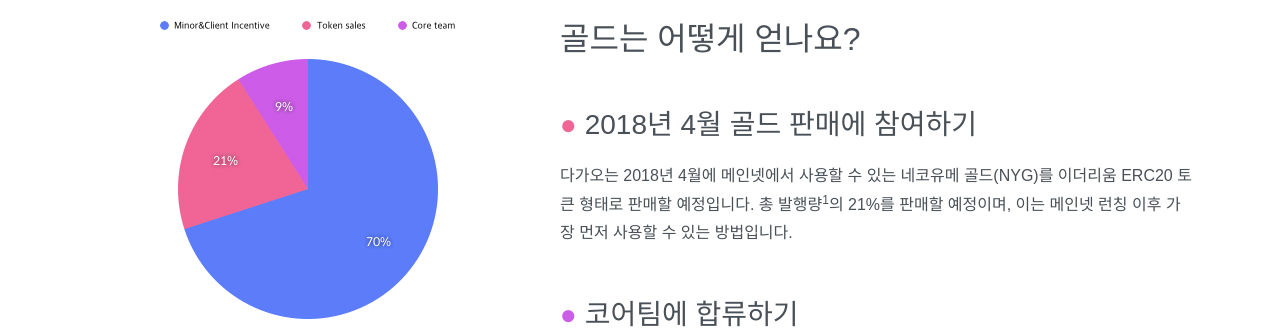
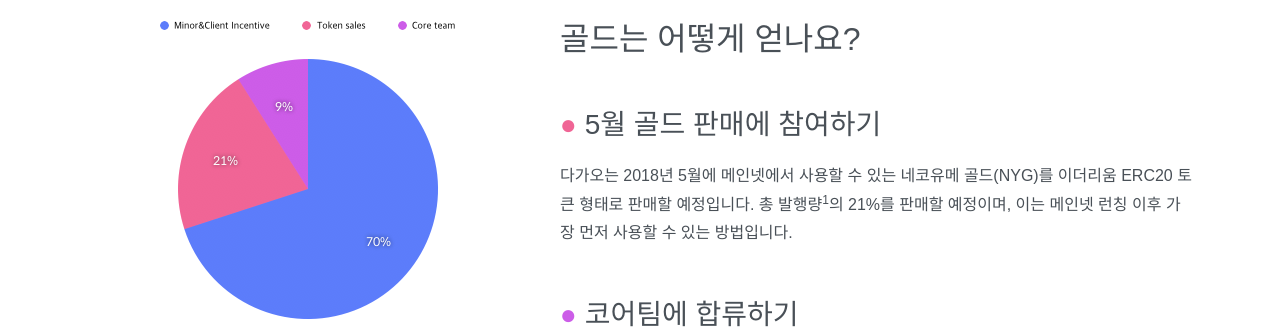
Before and after one commit to nekoyume/nekoyume.github.io, a Jekyll site: the page built from token.html, in a window 1280 px wide. Shown: the part 492-821 px from the top of the page. Built offline with Jekyll 4.4.1, drawn with Linux system fonts in a browser that asks for light colours; nearby versions of some CDN libraries; some web fonts are replaced.

Commit message:
Add placeholder of video & Change tokens sales date

```diff
--- a/css/style.scss
+++ b/css/style.scss
@@ -35,6 +35,9 @@
 
 video.demo {
   width: 480px;
+  height: auto;
+  background: url(/images/demo.jpg);
+  background-size: cover;
 }
 
 @media (max-width: 48em) {
@@ -301,9 +304,9 @@
     margin-top: 50px;
     margin-bottom: 20px;
 
-    &.sales span   { color: $oc-pink-5; }
-    &.team span    { color: $oc-grape-5; }
-    &.network span { color: $oc-indigo-5; }
+    &.sales .circle   { color: $oc-pink-5; }
+    &.team .circle    { color: $oc-grape-5; }
+    &.network .circle { color: $oc-indigo-5; }
   }
 
   small {
--- a/token.html
+++ b/token.html
@@ -25,12 +25,12 @@
   </div>
   <div class="col-md-7 col-xs-12">
     <h2>골드는 어떻게 얻나요?</h2>
-    <h3 class="token-method sales"><span>●</span> 2018년 4월 골드 판매에 참여하기</h3>
-    <p>다가오는 2018년 4월에 메인넷에서 사용할 수 있는 네코유메 골드(NYG)를 이더리움 ERC20 토큰 형태로 판매할 예정입니다. 총 발행량<sup>1</sup>의 21%를 판매할 예정이며, 이는 메인넷 런칭 이후 가장 먼저 사용할 수 있는 방법입니다.</p>
-    <h3 class="token-method team"><span>●</span> 코어팀에 합류하기</h3>
+    <h3 class="token-method sales"><span class="circle">●</span> 5월 골드 판매에 참여하기</h3>
+    <p>다가오는 2018년 5월에 메인넷에서 사용할 수 있는 네코유메 골드(NYG)를 이더리움 ERC20 토큰 형태로 판매할 예정입니다. 총 발행량<sup>1</sup>의 21%를 판매할 예정이며, 이는 메인넷 런칭 이후 가장 먼저 사용할 수 있는 방법입니다.</p>
+    <h3 class="token-method team"><span class="circle">●</span> 코어팀에 합류하기</h3>
     <p>향후 1년의 집중 개발 기간동안 코어팀에 참여하시는 분들께 예약된 9%의 골드를 기여량에 비례하여 분배할 예정입니다. 어느 방향으로든 개발에 도움이 되실 수 있으신 분들은 <a class="mail" href="mailto:jc@nekoyu.me">jc@nekoyu.me</a>로 지원 신청을 해주시거나, 오픈된 이슈에 대한 Pull Request를 보내주시기 바랍니다.</p>
 
-    <h3 class="token-method network"><span>●</span> 네트워크에 참여하기</h3>
+    <h3 class="token-method network"><span class="circle">●</span> 네트워크에 참여하기</h3>
     <p>메인넷 런칭 이후, 공개된 코드를 바탕으로 플레이어에게 클라이언트를 제공하거나, <code>$ neko</code> 를 실행시켜 블록을 생성하면 이에 맞는 보상을 얻을 수 있습니다. 전체 보상 비중중 가장 큰 규모를 차지하며, 2019년부터 골드를 얻을 수 있는 유일한 방법이 될 예정입니다. 4년간 발행 예정량은 아래와 같습니다.</p>
 
     <table class="table text-right">
```
Also changed, not shown: images/demo.jpg (added).
